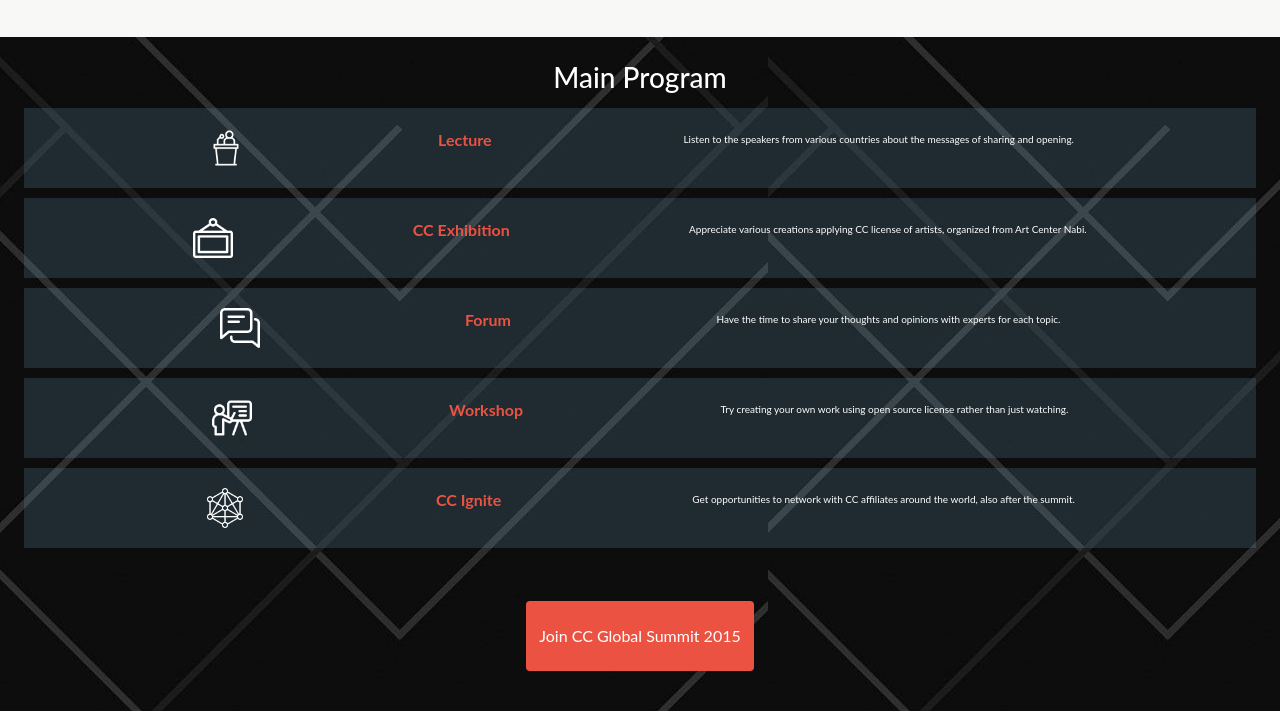
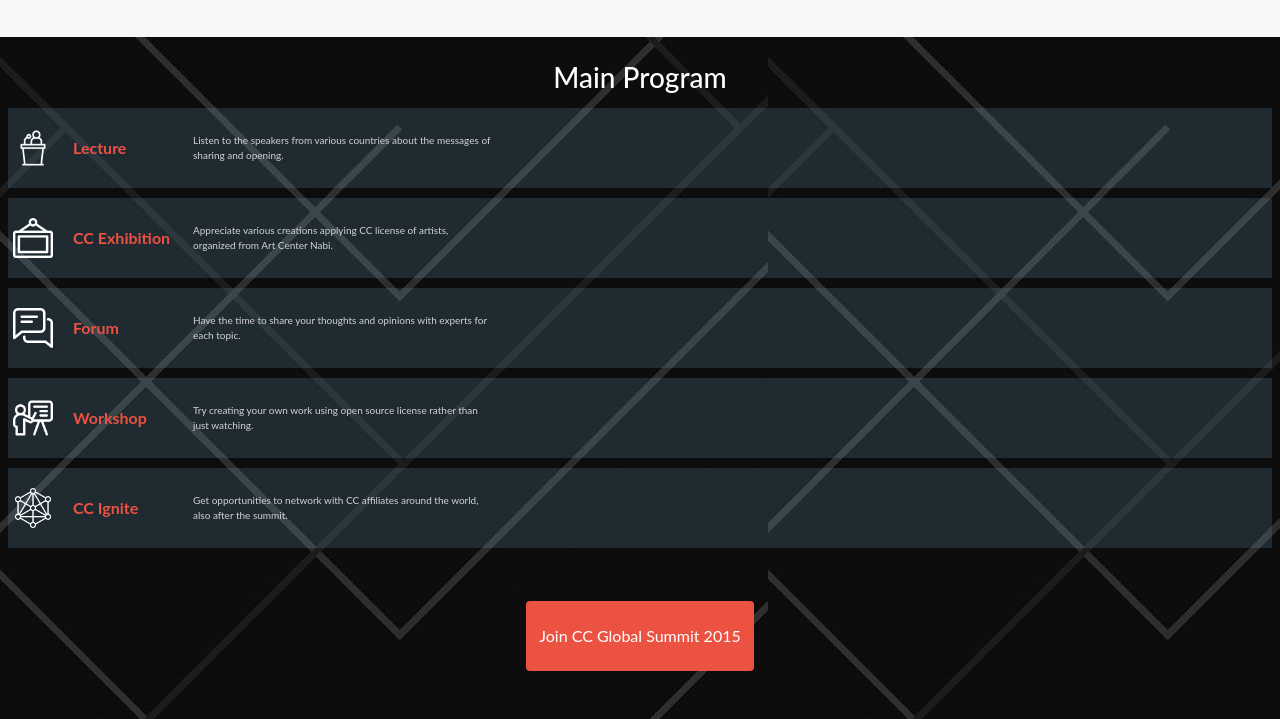
Before and after one commit to MAleemH/capstone-project, a website: page index.html in a window 1280 px wide. Shown: the part 398-1117 px from the top of the page. Drawn offline with nearby package versions, Linux system fonts and the light colour scheme.

Commit message:
completed styling for programs section

```diff
--- a/css/style.css
+++ b/css/style.css
@@ -35,14 +35,28 @@
 .programs {
   display: flex;
   flex-direction: row;
-  justify-content: space-evenly;
+  justify-content: flex-start;
   align-items: center;
+  list-style: none;
   font-size: 10px;
   gap: 10px;
   background-color: rgba(107, 163, 196, 0.2);
   width: 100%;
   margin: 5px;
   height: 80px;
+  padding: 5px;
+}
+
+.list-item-i {
+  width: 50px;
+}
+
+.list-item-ii {
+  width: 110px;
+}
+
+.list-item-iii {
+  width: 300px;
 }
 
 .program-image {
@@ -51,6 +65,15 @@
   filter: invert(100%);
 }
 
+.program-title {
+  margin: 0%;
+}
+
+.program-description {
+  color: #d3d3d3;
+  margin: 0%;
+}
+
 .btn {
   color: white;
   background-color: #ec5242;
--- a/index.html
+++ b/index.html
@@ -24,7 +24,7 @@
             <div class="row mx-0 mt-5 gy-3">
                 <div class="col-12">
                     <p class="welcome-note fs-5 mb-0">"Hello! Sharing World"</p>
-                    <h1 class="fw-bold">Creative Commons Global Summit 2015</h1>
+                    <h1 class="text-uppercase fw-bold">Creative Commons Global Summit 2015</h1>
                 </div>
                 <div class="col-12">
                     <p class="intro-description">
@@ -39,34 +39,64 @@
         </div>
     </section>
     <!-- Main Program -->
-    <section id="main-program" class="program-section p-4">
+    <section id="main-program" class="program-section px-2 py-4">
         <h3>Main Program</h3>
-        <div class="programs">
+        <ul class="programs">
+            <li class="list-item-i">
                 <img class="program-image" src="images/lecturer.png" alt="Lecturer-Icon">
+            </li>
+            <li class="list-item-ii">
                 <p class="program-title fw-bold fs-6">Lecture</p>
-            <p>Listen to the speakers from various countries about the messages of sharing and opening.</p>
-        </div>
-        <div class="programs">
+            </li>
+            <li class="list-item-iii">
+                <p class="program-description">Listen to the speakers from various countries about the messages of sharing and opening.</p>
+            </li>
+        </ul>
+        <ul class="programs">
+            <li class="list-item-i">
                 <img class="program-image" src="images/picture.png" alt="Exhibition-Icon">
+            </li>
+            <li class="list-item-ii">
                 <p class="program-title fw-bold fs-6">CC Exhibition</p>
-            <p>Appreciate various creations applying  CC license of artists, organized from Art Center Nabi.</p>
-        </div>
-        <div class="programs">
+            </li>
+            <li class="list-item-iii">
+                <p class="program-description">Appreciate various creations applying  CC license of artists, organized from Art Center Nabi.</p>
+            </li>
+        </ul>
+        <ul class="programs">
+            <li class="list-item-i">
                 <img class="program-image" src="images/chat.png" alt="Forum-Icon">
+            </li>
+            <li class="list-item-ii">
                 <p class="program-title fw-bold fs-6">Forum</p>
-            <p>Have the time to share your thoughts and opinions with experts for each topic.</p>
-        </div>
-        <div class="programs">
+            </li>
+            <li class="list-item-iii">
+                <p class="program-description">Have the time to share your thoughts and opinions with experts for each topic.</p>
+            </li>
+        </ul>
+        <ul class="programs">
+            <li class="list-item-i">
                 <img class="program-image" src="images/presentation.png" alt="Workshop-Icon">
+            </li>
+            <li class="list-item-ii">
                 <p class="program-title fw-bold fs-6">Workshop</p>
-            <p>Try creating your own work using open source license rather than just watching.</p>
-        </div>
-        <div class="programs">
+            </li>
+            <li class="list-item-iii">
+                <p class="program-description">Try creating your own work using open source license rather than just watching.</p>
+            </li>
+        </ul>
+        <ul class="programs">
+            <li class="list-item-i">
                 <img class="program-image" src="images/connection.png" alt="Network-Icon">
+            </li>
+            <li class="list-item-ii">
                 <p class="program-title fw-bold fs-6">CC Ignite</p>
-            <p>Get opportunities to network with CC affiliates around the world, also after the summit.</p>
-        </div>
-        <button type="button" class="btn mt-5 mb-3">Join CC Global Summit 2015</button>
+            </li>
+            <li class="list-item-iii">
+                <p class="program-description">Get opportunities to network with CC affiliates around the world, also after the summit.</p>
+            </li>
+        </ul>
+        <button type="button" class="btn mt-5 mb-4">Join CC Global Summit 2015</button>
     </section>
 
     <!-- Optional JavaScript; choose one of the two! -->
```
Lines whose indentation alone changed are shown as unchanged.
